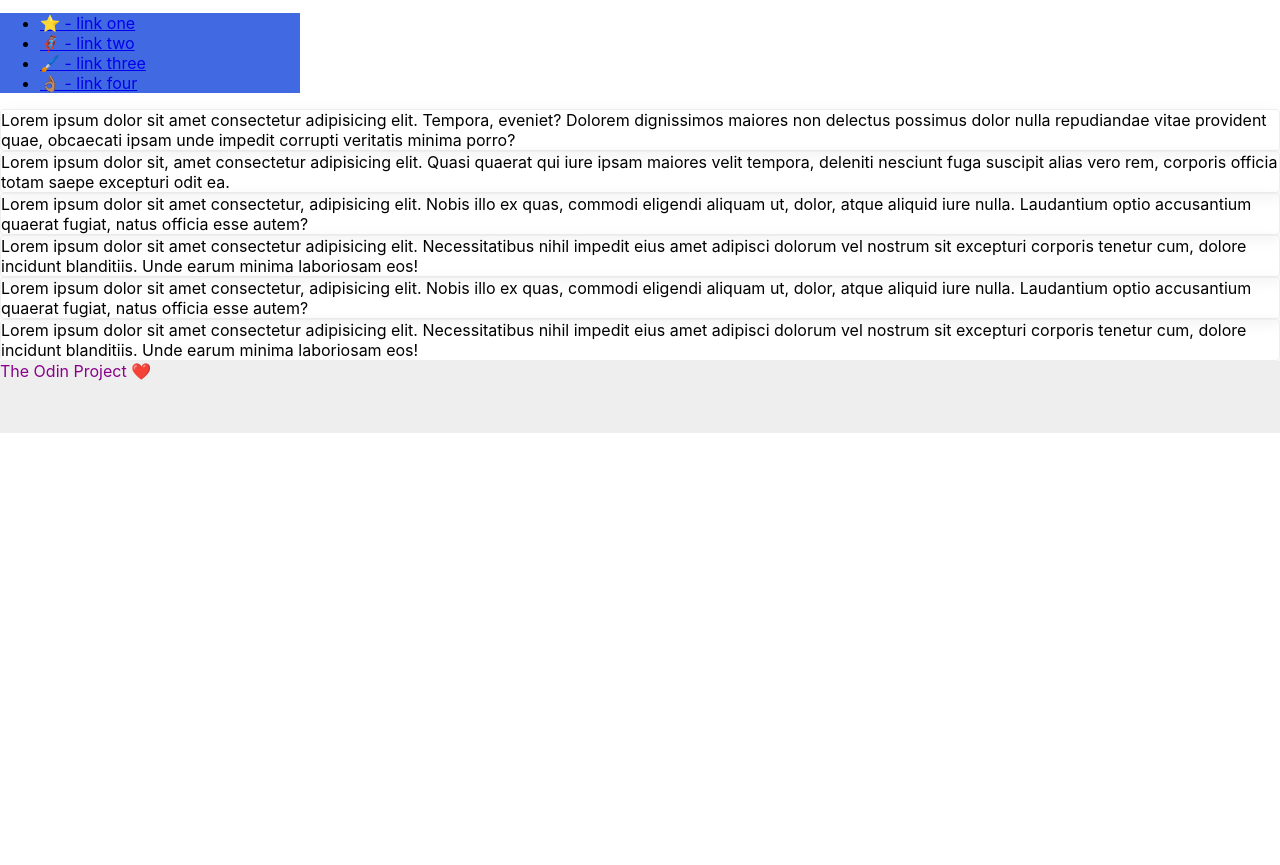
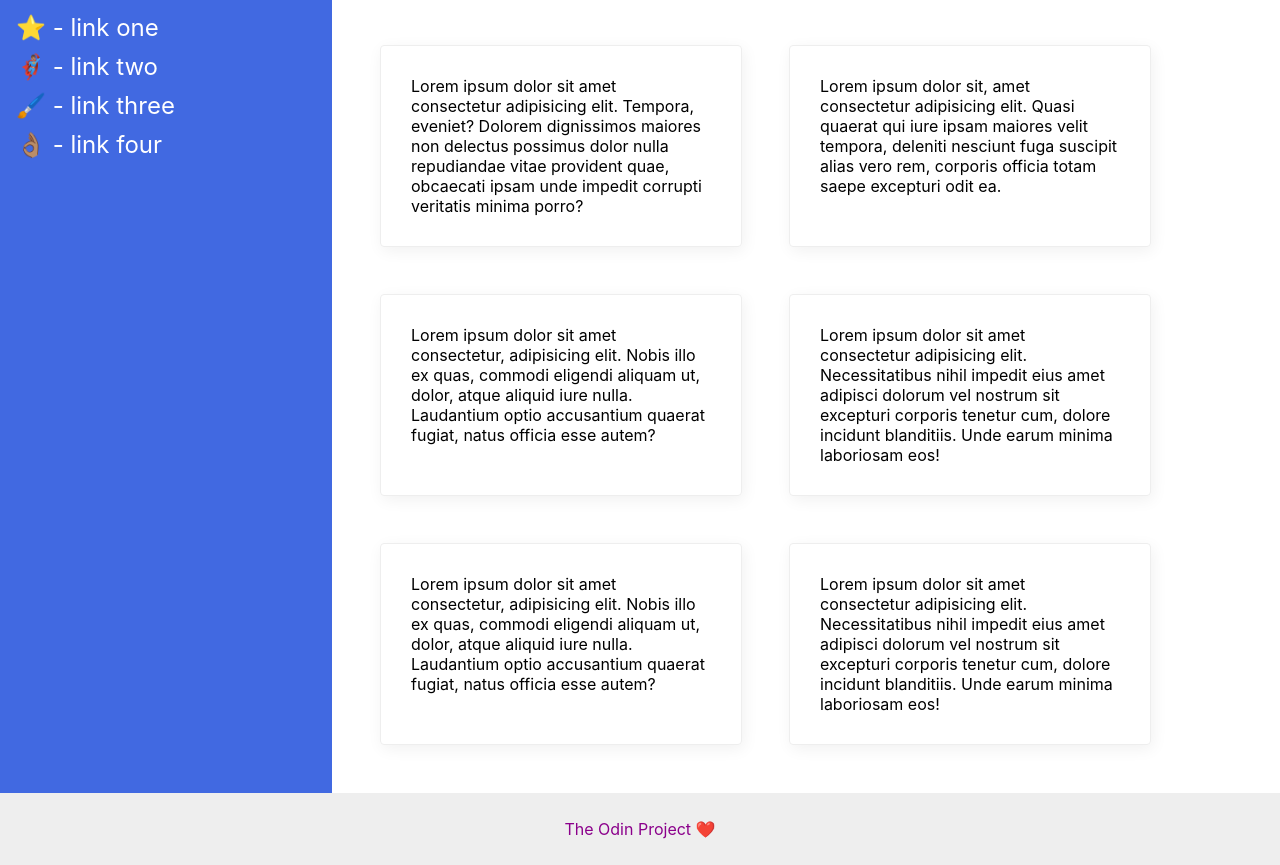
Before and after one commit to XidthyDev/exercicios-css-projeto-odin, a plain HTML site: page flex/07-flex-layout-2/index.html in a window 1280 px wide. Shown: the part 75-940 px from the top of the page. Before the commit the page ends 800 px from the top, so only its background shows below. Drawn offline with Linux system fonts and the light colour scheme.

Commit message:
Resolução da questão 07

```diff
--- a/flex/07-flex-layout-2/index.html
+++ b/flex/07-flex-layout-2/index.html
@@ -1,17 +1,16 @@
 <!DOCTYPE html>
 <html lang="en">
   <head>
-    <meta charset="UTF-8">
-    <meta http-equiv="X-UA-Compatible" content="IE=edge">
-    <meta name="viewport" content="width=device-width, initial-scale=1.0">
+    <meta charset="UTF-8" />
+    <meta http-equiv="X-UA-Compatible" content="IE=edge" />
+    <meta name="viewport" content="width=device-width, initial-scale=1.0" />
     <title>The Holy Grail</title>
-    <link rel="stylesheet" href="style.css">
+    <link rel="stylesheet" href="style.css" />
   </head>
   <body>
-    <div class="header">
-      MY AWESOME WEBSITE
-    </div>
+    <div class="header">MY AWESOME WEBSITE</div>
 
+    <div class="container">
       <div class="sidebar">
         <ul>
           <li><a href="#">⭐ - link one</a></li>
@@ -20,16 +19,44 @@
           <li><a href="#">👌🏽 - link four</a></li>
         </ul>
       </div>
+      <div class="content">
+        <div class="card">
+          Lorem ipsum dolor sit amet consectetur adipisicing elit. Tempora,
+          eveniet? Dolorem dignissimos maiores non delectus possimus dolor nulla
+          repudiandae vitae provident quae, obcaecati ipsam unde impedit
+          corrupti veritatis minima porro?
+        </div>
+        <div class="card">
+          Lorem ipsum dolor sit, amet consectetur adipisicing elit. Quasi
+          quaerat qui iure ipsam maiores velit tempora, deleniti nesciunt fuga
+          suscipit alias vero rem, corporis officia totam saepe excepturi odit
+          ea.
+        </div>
+        <div class="card">
+          Lorem ipsum dolor sit amet consectetur, adipisicing elit. Nobis illo
+          ex quas, commodi eligendi aliquam ut, dolor, atque aliquid iure nulla.
+          Laudantium optio accusantium quaerat fugiat, natus officia esse autem?
+        </div>
+        <div class="card">
+          Lorem ipsum dolor sit amet consectetur adipisicing elit.
+          Necessitatibus nihil impedit eius amet adipisci dolorum vel nostrum
+          sit excepturi corporis tenetur cum, dolore incidunt blanditiis. Unde
+          earum minima laboriosam eos!
+        </div>
+        <div class="card">
+          Lorem ipsum dolor sit amet consectetur, adipisicing elit. Nobis illo
+          ex quas, commodi eligendi aliquam ut, dolor, atque aliquid iure nulla.
+          Laudantium optio accusantium quaerat fugiat, natus officia esse autem?
+        </div>
+        <div class="card">
+          Lorem ipsum dolor sit amet consectetur adipisicing elit.
+          Necessitatibus nihil impedit eius amet adipisci dolorum vel nostrum
+          sit excepturi corporis tenetur cum, dolore incidunt blanditiis. Unde
+          earum minima laboriosam eos!
+        </div>
+      </div>
+    </div>
 
-    <div class="card">Lorem ipsum dolor sit amet consectetur adipisicing elit. Tempora, eveniet? Dolorem dignissimos maiores non delectus possimus dolor nulla repudiandae vitae provident quae, obcaecati ipsam unde impedit corrupti veritatis minima porro?</div>
-    <div class="card">Lorem ipsum dolor sit, amet consectetur adipisicing elit. Quasi quaerat qui iure ipsam maiores velit tempora, deleniti nesciunt fuga suscipit alias vero rem, corporis officia totam saepe excepturi odit ea.</div>
-    <div class="card">Lorem ipsum dolor sit amet consectetur, adipisicing elit. Nobis illo ex quas, commodi eligendi aliquam ut, dolor, atque aliquid iure nulla. Laudantium optio accusantium quaerat fugiat, natus officia esse autem?</div>
-    <div class="card">Lorem ipsum dolor sit amet consectetur adipisicing elit. Necessitatibus nihil impedit eius amet adipisci dolorum vel nostrum sit excepturi corporis tenetur cum, dolore incidunt blanditiis. Unde earum minima laboriosam eos!</div>
-    <div class="card">Lorem ipsum dolor sit amet consectetur, adipisicing elit. Nobis illo ex quas, commodi eligendi aliquam ut, dolor, atque aliquid iure nulla. Laudantium optio accusantium quaerat fugiat, natus officia esse autem?</div>
-    <div class="card">Lorem ipsum dolor sit amet consectetur adipisicing elit. Necessitatibus nihil impedit eius amet adipisci dolorum vel nostrum sit excepturi corporis tenetur cum, dolore incidunt blanditiis. Unde earum minima laboriosam eos!</div>
-
-    <div class="footer">
-      The Odin Project ❤️
-    </div>
+    <div class="footer">The Odin Project ❤️</div>
   </body>
 </html>
--- a/flex/07-flex-layout-2/style.css
+++ b/flex/07-flex-layout-2/style.css
@@ -26,3 +26,63 @@ body {
   box-shadow: 2px 4px 16px rgba(0,0,0,.06);
   border-radius: 4px;
 }
+
+/*Resolução Devdy*/
+*{
+  margin: 0;
+  padding: 0;
+}
+body{
+  display: flex;
+  flex-direction: column;
+
+}
+
+.header{
+  display: flex;
+  font-size: 32px;
+  font-weight: 900;
+  align-items: center;
+  padding: 0px 16px;
+
+}
+
+
+.container{
+  display: flex;
+  justify-content: center;
+
+}
+
+.sidebar{
+  min-width: 300px;
+  flex: initial;
+  padding: 16px;
+}
+
+li{
+  margin-bottom: 10px;
+  list-style: none;
+}
+a{
+text-decoration: none;
+color: #ffffff  ;
+font-size: 24px;
+}
+.content{
+  display: flex;
+  flex-wrap: wrap;
+  gap: 15px ;
+  padding: 32px;
+
+}
+.card{
+  width: 300px;
+  margin: 16px;
+  padding: 30px;
+}
+.footer{
+  display: flex;
+  align-items: center;
+  justify-content: center;
+}
```
Also changed, not shown: 1 other file. Lines whose indentation alone changed are shown as unchanged.
